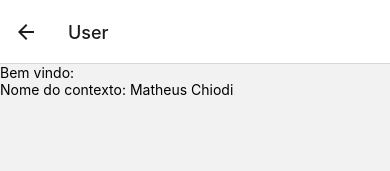
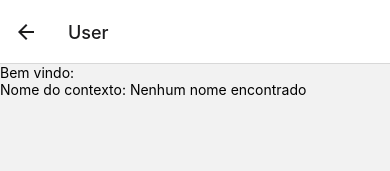
Before and after one commit to MatheusChiodi/DIO-Trabalhando-com-Context-API-no-React-Native, a React Native app in the folder TrabalhandoContext/: screen /Home in a window 390 px wide. Both pictures are taken after a click on the button "IR PARA TELA DE USUÁRIO". Shown: the top 171 px of the page. Built offline with nearby package versions, Linux system fonts and the light colour scheme.

Commit message:
Escrevendo e lendo contextos

```diff
--- a/TrabalhandoContext/src/screens/HomeScreen.tsx
+++ b/TrabalhandoContext/src/screens/HomeScreen.tsx
@@ -1,8 +1,10 @@
-import React, { useState } from 'react';
+import React, { useState, useContext } from 'react';
 import { View, Text, TextInput, Button } from 'react-native';
 
 import { StackNavigationProp } from '@react-navigation/stack';
 import { RootStackParamList } from '../../App';
+
+import { UserContext } from '../contexts/userContext';
 
 type HomeScreenProps = {
   navigation: StackNavigationProp<RootStackParamList, 'Home'>;
@@ -10,8 +12,10 @@ type HomeScreenProps = {
 
 export default function HomeScreen({ navigation }: HomeScreenProps) {
   const [name, setName] = useState('');
+  const userContext = useContext(UserContext);
 
   const navigateToUserScreen = () => {
+    userContext?.saveLoginUserToCache(name);
     navigation.navigate('User', { userName: name });
   };
 
--- a/TrabalhandoContext/src/screens/UserScreen.tsx
+++ b/TrabalhandoContext/src/screens/UserScreen.tsx
@@ -12,7 +12,7 @@ type UserScreenProp = {
 export default function UserScreen({ route }: UserScreenProp) {
   const { userName } = route.params;
   const UserContextValue = useContext(UserContext);
-  const name = UserContextValue?.nome || 'Nenhum nome encontrado';
+  const name = UserContextValue?.loginName || 'Nenhum nome encontrado';
 
   return (
     <View>
```
